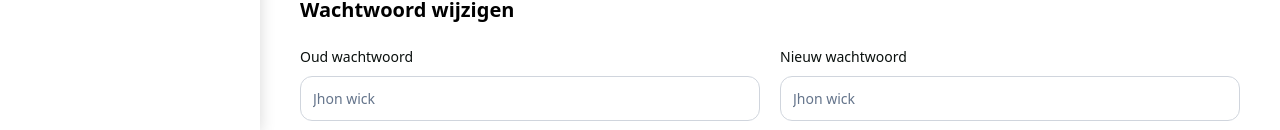
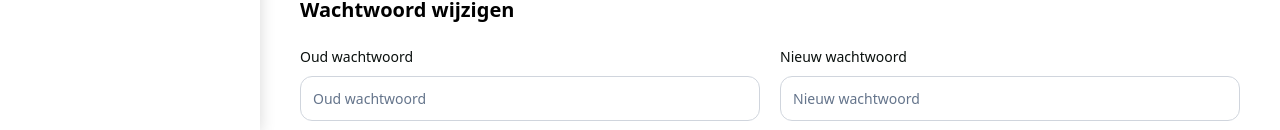
Before and after one commit to hamza-5570/gutachto_admin, a React (Vite) app: page /dashboard/profile in a window 1280 px wide. Shown: the part 667-797 px from the top of the page. Built offline with nearby package versions, Linux system fonts and the light colour scheme; no server answers; sample sign-in values are in the browser's storage.

Commit message:
miner fixes

```diff
--- a/src/components/gutachto-views/dash-board/profile/password-form.jsx
+++ b/src/components/gutachto-views/dash-board/profile/password-form.jsx
@@ -63,7 +63,7 @@ export default function PasswordForm() {
                 value={props.values.old_password}
                 name="old_password"
                 className="w-full h-[45px] bg-white border border-[#D0D5DD] rounded-xl mt-2"
-                placeholder="Jhon wick"
+                placeholder={t("profile.account_information.old_password")}
               />
             </div>
             <div>
@@ -77,7 +77,7 @@ export default function PasswordForm() {
                 value={props.values.new_password}
                 name="new_password"
                 className="w-full h-[45px] bg-white border border-[#D0D5DD] rounded-xl mt-2"
-                placeholder="Jhon wick"
+                placeholder={t("profile.account_information.new_password")}
               />
             </div>
           </div>
```
